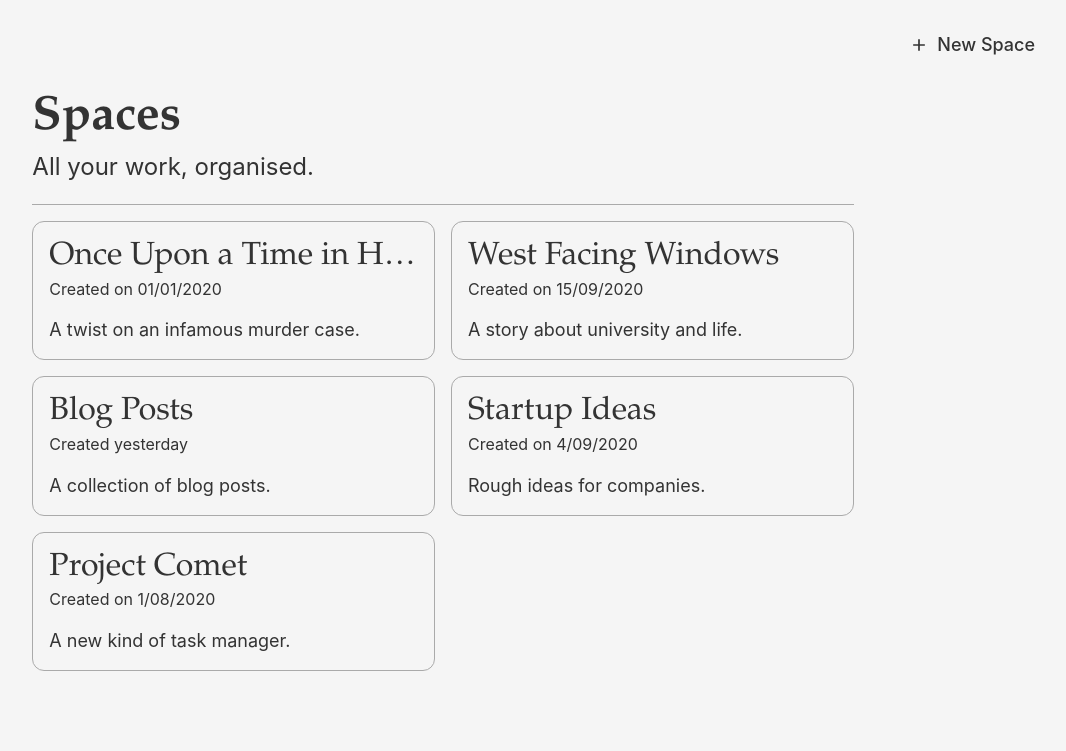
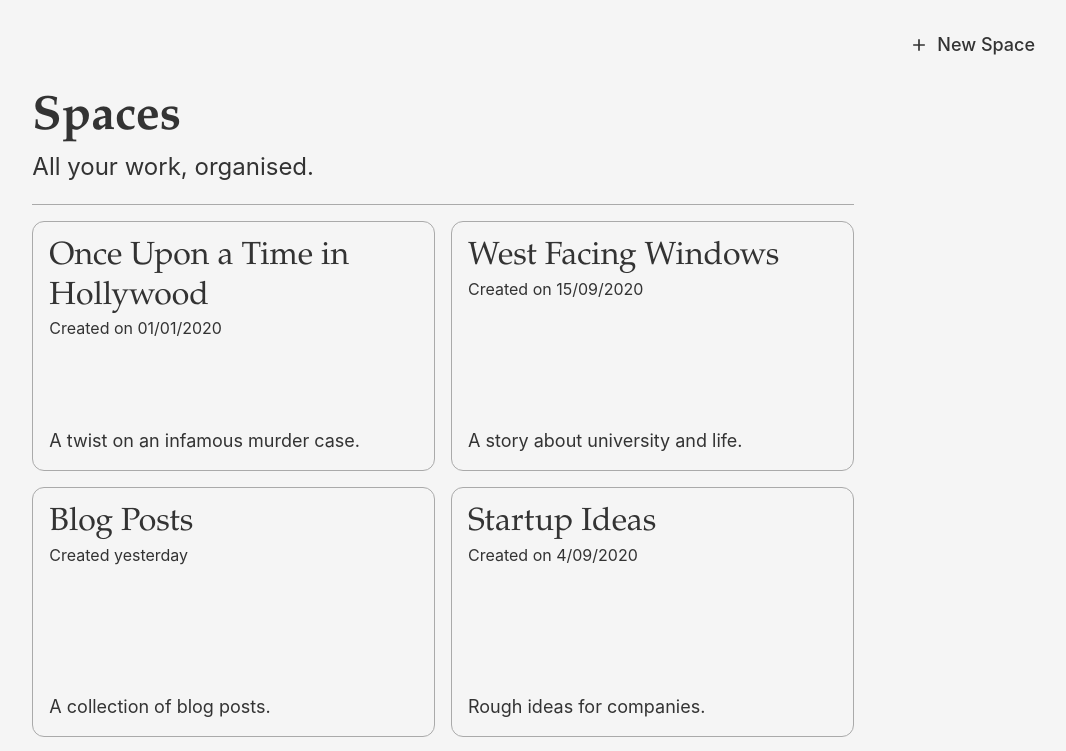
Before and after one commit to sbsto/knowledge, a React (Create React App) app in the folder client/: page /home in a window 1280 px wide. Shown: the top 751 px of the page, without its empty margins (197-1263 px from the left). Built offline with nearby package versions, Linux system fonts and the light colour scheme.

Commit message:
change home name to spaces and make space cards bigger

```diff
--- a/client/src/components/HomeComponents/SpaceListItem.tsx
+++ b/client/src/components/HomeComponents/SpaceListItem.tsx
@@ -15,7 +15,8 @@ const useStyles = makeStyles((theme: Theme) =>
             borderRadius: "12px",
             border: '1px #aaaaaa solid',
             cursor: 'pointer',
-            height: '100%'
+            height: '100%',
+            minHeight: '250px'
         }
     })
 )
@@ -33,10 +34,11 @@ function SpaceListItem(props: SpaceListItemProps) {
                 item container
                 direction="column"
                 spacing={2}
+                justify="space-between"
             >
-                <Grid container item wrap="nowrap" direction="column">
+                <Grid container item direction="column">
                     <Grid item>
-                        <Typography variant="h4" noWrap>{props.title}</Typography>
+                        <Typography variant="h4">{props.title}</Typography>
                     </Grid>
                     <Grid item>
                         <Typography variant="body2">Created {props.created}</Typography>
```
